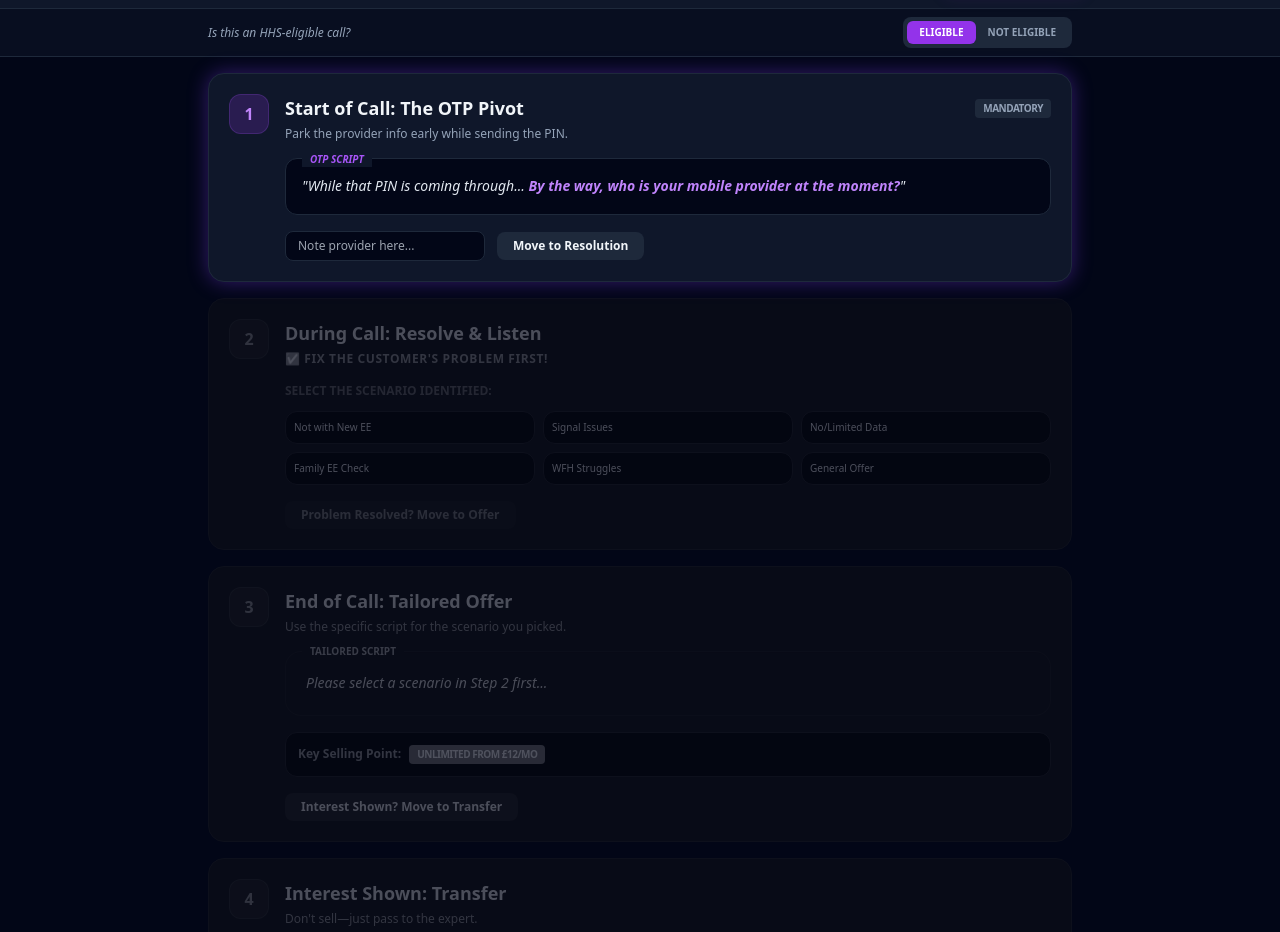
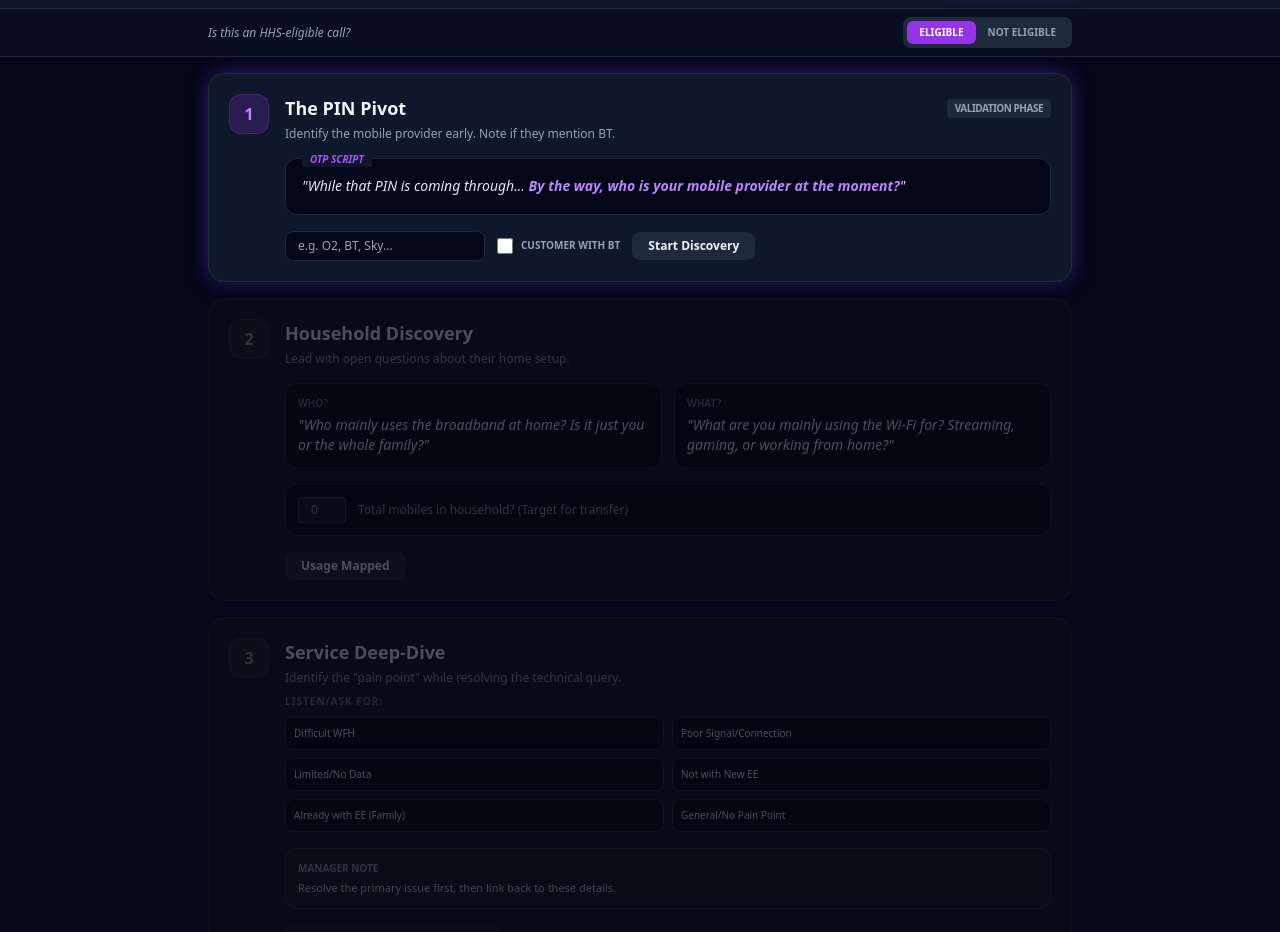
Before and after one commit to calumjames68/Callwork, a plain HTML site: page index.html in a window 1280 px wide. Shown: the part 64-996 px from the top of the page. Drawn offline with nearby package versions, Linux system fonts and the light colour scheme.

Commit message:
Update index.html

```diff
--- a/index.html
+++ b/index.html
@@ -30,12 +30,9 @@
             </div>
 
             <div class="flex items-center gap-4">
-                <div class="text-right">
-                    <p class="text-[10px] text-slate-500 uppercase font-bold">Manager Target</p>
-                    <div class="flex gap-1 mt-1">
-                        <span class="px-2 py-0.5 rounded bg-purple-900/50 text-purple-300 text-[10px] border border-purple-700">Pushing 50%+</span>
-                    </div>
-                </div>
+                <button onclick="resetFlow()" class="text-xs bg-slate-800 hover:bg-slate-700 text-slate-300 px-4 py-2 rounded-xl transition-all border border-slate-700">
+                    Reset Call 🔄
+                </button>
                 <button onclick="logTransfer()" class="bg-purple-600 hover:bg-purple-500 text-white px-5 py-2 rounded-xl text-sm font-bold transition-all shadow-lg shadow-purple-900/20 active:scale-95">
                     Log Transfer 🎯
                 </button>
@@ -64,75 +61,115 @@
                     <div class="bg-purple-600/20 text-purple-400 w-10 h-10 rounded-xl flex items-center justify-center font-black flex-shrink-0 border border-purple-500/20">1</div>
                     <div class="flex-1">
                         <div class="flex justify-between items-center mb-1">
-                            <h2 class="text-lg font-bold">Start of Call: The OTP Pivot</h2>
-                            <span class="text-[10px] bg-slate-800 px-2 py-0.5 rounded text-slate-400 uppercase font-bold tracking-tighter">MANDATORY</span>
+                            <h2 class="text-lg font-bold">The PIN Pivot</h2>
+                            <span class="text-[10px] bg-slate-800 px-2 py-0.5 rounded text-slate-400 uppercase font-bold tracking-tighter">Validation Phase</span>
                         </div>
-                        <p class="text-slate-400 text-xs mb-4">Park the provider info early while sending the PIN.</p>
+                        <p class="text-slate-400 text-xs mb-4">Identify the mobile provider early. Note if they mention BT.</p>
                         <div class="bg-slate-950 p-4 rounded-xl border border-slate-800 italic text-slate-200 text-sm leading-relaxed relative">
                             <span class="absolute -top-2 left-4 bg-slate-900 px-2 text-[10px] font-bold text-purple-500">OTP SCRIPT</span>
                             "While that PIN is coming through... <span class="text-purple-400 font-bold">By the way, who is your mobile provider at the moment?</span>"
                         </div>
-                        <div class="mt-4 flex items-center gap-3">
-                            <input type="text" id="provider-input" placeholder="Note provider here..." class="bg-slate-950 border border-slate-800 rounded-lg px-3 py-1.5 text-xs focus:outline-none focus:border-purple-500 transition-all">
-                            <button onclick="nextStep(1)" class="bg-slate-800 hover:bg-slate-700 px-4 py-1.5 rounded-lg text-xs font-bold transition-colors">Move to Resolution</button>
+                        <div class="mt-4 flex flex-wrap items-center gap-3">
+                            <input type="text" id="provider-input" placeholder="e.g. O2, BT, Sky..." class="bg-slate-950 border border-slate-800 rounded-lg px-3 py-1.5 text-xs focus:outline-none focus:border-purple-500 transition-all">
+                            <div class="flex items-center gap-2">
+                                <input type="checkbox" id="is-bt" class="w-4 h-4 rounded bg-slate-800 border-slate-700 text-purple-600">
+                                <label for="is-bt" class="text-[10px] text-slate-400 font-bold uppercase">Customer with BT</label>
+                            </div>
+                            <button onclick="nextStep(1)" class="bg-slate-800 hover:bg-slate-700 px-4 py-1.5 rounded-lg text-xs font-bold transition-colors">Start Discovery</button>
                         </div>
                     </div>
                 </div>
             </section>
 
-            <!-- STEP 2: DURING CALL -->
+            <!-- STEP 2: HOUSEHOLD DISCOVERY -->
             <section id="step-2" class="bg-slate-900 p-5 rounded-2xl border border-slate-800 step-inactive transition-all duration-300">
                 <div class="flex items-start gap-4">
                     <div class="bg-purple-600/20 text-purple-400 w-10 h-10 rounded-xl flex items-center justify-center font-black flex-shrink-0 border border-purple-500/20">2</div>
                     <div class="flex-1">
-                        <h2 class="text-lg font-bold mb-1">During Call: Resolve & Listen</h2>
-                        <p class="text-slate-400 text-xs mb-4 text-green-500 font-bold uppercase tracking-wider">✅ Fix the customer's problem first!</p>
+                        <h2 class="text-lg font-bold mb-1">Household Discovery</h2>
+                        <p class="text-slate-400 text-xs mb-4">Lead with open questions about their home setup.</p>
 
-                        <p class="text-xs text-slate-500 mb-3 uppercase font-black">Select the scenario identified:</p>
-                        <div class="grid grid-cols-2 md:grid-cols-3 gap-2 mb-4">
-                            <button onclick="selectScenario('not-ee', this)" class="scenario-btn bg-slate-950 border border-slate-800 p-2 rounded-xl text-[10px] text-left hover:border-purple-500 transition-all">Not with New EE</button>
-                            <button onclick="selectScenario('signal', this)" class="scenario-btn bg-slate-950 border border-slate-800 p-2 rounded-xl text-[10px] text-left hover:border-purple-500 transition-all">Signal Issues</button>
-                            <button onclick="selectScenario('no-data', this)" class="scenario-btn bg-slate-950 border border-slate-800 p-2 rounded-xl text-[10px] text-left hover:border-purple-500 transition-all">No/Limited Data</button>
-                            <button onclick="selectScenario('already-ee', this)" class="scenario-btn bg-slate-950 border border-slate-800 p-2 rounded-xl text-[10px] text-left hover:border-purple-500 transition-all">Family EE Check</button>
-                            <button onclick="selectScenario('wfh', this)" class="scenario-btn bg-slate-950 border border-slate-800 p-2 rounded-xl text-[10px] text-left hover:border-purple-500 transition-all">WFH Struggles</button>
-                            <button onclick="selectScenario('generic', this)" class="scenario-btn bg-slate-950 border border-slate-800 p-2 rounded-xl text-[10px] text-left hover:border-purple-500 transition-all">General Offer</button>
+                        <div class="grid grid-cols-1 md:grid-cols-2 gap-3 mb-4">
+                            <div class="bg-slate-950 p-3 rounded-xl border border-slate-800">
+                                <p class="text-[10px] text-purple-500 font-black uppercase mb-1">Who?</p>
+                                <p class="text-sm italic">"Who mainly uses the broadband at home? Is it just you or the whole family?"</p>
+                            </div>
+                            <div class="bg-slate-950 p-3 rounded-xl border border-slate-800">
+                                <p class="text-[10px] text-purple-500 font-black uppercase mb-1">What?</p>
+                                <p class="text-sm italic">"What are you mainly using the Wi-Fi for? Streaming, gaming, or working from home?"</p>
+                            </div>
                         </div>
 
-                        <button onclick="nextStep(2)" id="move-to-offer" class="bg-slate-800 hover:bg-slate-700 px-4 py-1.5 rounded-lg text-xs font-bold transition-colors opacity-50 pointer-events-none">Problem Resolved? Move to Offer</button>
+                        <div class="flex items-center gap-3 bg-slate-950 p-3 rounded-xl border border-slate-800 mb-4">
+                             <input type="number" id="mobile-count" placeholder="0" class="w-12 bg-slate-900 border border-slate-700 rounded p-1 text-xs text-center">
+                             <span class="text-xs text-slate-400">Total mobiles in household? (Target for transfer)</span>
+                        </div>
+
+                        <button onclick="nextStep(2)" class="bg-slate-800 hover:bg-slate-700 px-4 py-1.5 rounded-lg text-xs font-bold transition-colors">Usage Mapped</button>
                     </div>
                 </div>
             </section>
 
-            <!-- STEP 3: END OF CALL -->
+            <!-- STEP 3: UNDERSTANDING SERVICES -->
             <section id="step-3" class="bg-slate-900 p-5 rounded-2xl border border-slate-800 step-inactive transition-all duration-300">
                 <div class="flex items-start gap-4">
                     <div class="bg-purple-600/20 text-purple-400 w-10 h-10 rounded-xl flex items-center justify-center font-black flex-shrink-0 border border-purple-500/20">3</div>
                     <div class="flex-1">
-                        <h2 class="text-lg font-bold mb-1">End of Call: Tailored Offer</h2>
-                        <p class="text-slate-400 text-xs mb-4">Use the specific script for the scenario you picked.</p>
+                        <h2 class="text-lg font-bold mb-1">Service Deep-Dive</h2>
+                        <p class="text-slate-400 text-xs mb-2">Identify the "pain point" while resolving the technical query.</p>
 
-                        <div class="bg-purple-900/10 p-5 rounded-2xl border border-purple-900/40 mb-4 shadow-inner relative">
-                            <span class="absolute -top-2 left-4 bg-slate-900 px-2 text-[10px] font-bold text-green-400 uppercase">TAILORED SCRIPT</span>
-                            <p id="final-script" class="text-sm italic text-purple-100 leading-relaxed">Please select a scenario in Step 2 first...</p>
+                        <div class="space-y-2 mb-4">
+                            <p class="text-[10px] text-slate-500 uppercase font-black tracking-widest">Listen/Ask for:</p>
+                            <div class="grid grid-cols-2 gap-2">
+                                <button onclick="selectScenario('wfh', this)" class="scenario-btn bg-slate-950 border border-slate-800 p-2 rounded-lg text-[10px] text-left hover:border-purple-500">Difficult WFH</button>
+                                <button onclick="selectScenario('signal', this)" class="scenario-btn bg-slate-950 border border-slate-800 p-2 rounded-lg text-[10px] text-left hover:border-purple-500">Poor Signal/Connection</button>
+                                <button onclick="selectScenario('no-data', this)" class="scenario-btn bg-slate-950 border border-slate-800 p-2 rounded-lg text-[10px] text-left hover:border-purple-500">Limited/No Data</button>
+                                <button onclick="selectScenario('not-ee', this)" class="scenario-btn bg-slate-950 border border-slate-800 p-2 rounded-lg text-[10px] text-left hover:border-purple-500">Not with New EE</button>
+                                <button onclick="selectScenario('already-ee', this)" class="scenario-btn bg-slate-950 border border-slate-800 p-2 rounded-lg text-[10px] text-left hover:border-purple-500">Already with EE (Family)</button>
+                                <button onclick="selectScenario('generic', this)" class="scenario-btn bg-slate-950 border border-slate-800 p-2 rounded-lg text-[10px] text-left hover:border-purple-500">General/No Pain Point</button>
+                            </div>
                         </div>
 
-                        <div class="flex items-center gap-2 mb-4 bg-slate-950 p-3 rounded-xl border border-slate-800">
-                            <span class="text-xs font-bold text-slate-400">Key Selling Point:</span>
-                            <span class="bg-green-600 text-white px-2 py-0.5 rounded text-[10px] font-black uppercase tracking-tighter">Unlimited from £12/mo</span>
+                        <div class="bg-green-900/10 p-3 rounded-xl border border-green-500/20 mb-4">
+                            <p class="text-[10px] text-green-500 font-black uppercase mb-1">Manager Note</p>
+                            <p class="text-[11px] text-slate-300">Resolve the primary issue first, then link back to these details.</p>
                         </div>
 
-                        <button onclick="nextStep(3)" class="bg-slate-800 hover:bg-slate-700 px-4 py-1.5 rounded-lg text-xs font-bold transition-colors">Interest Shown? Move to Transfer</button>
+                        <button onclick="nextStep(3)" id="move-to-offer" class="bg-slate-800 hover:bg-slate-700 px-4 py-1.5 rounded-lg text-xs font-bold transition-colors opacity-50 pointer-events-none">Problem Resolved? Go to Offer</button>
                     </div>
                 </div>
             </section>
 
-            <!-- STEP 4: INTEREST SHOWN -->
+            <!-- STEP 4: TAILORED OFFER -->
             <section id="step-4" class="bg-slate-900 p-5 rounded-2xl border border-slate-800 step-inactive transition-all duration-300">
                 <div class="flex items-start gap-4">
                     <div class="bg-purple-600/20 text-purple-400 w-10 h-10 rounded-xl flex items-center justify-center font-black flex-shrink-0 border border-purple-500/20">4</div>
                     <div class="flex-1">
-                        <h2 class="text-lg font-bold mb-1">Interest Shown: Transfer</h2>
-                        <p class="text-slate-400 text-xs mb-4">Don't sell—just pass to the expert.</p>
+                        <h2 class="text-lg font-bold mb-1">End of Call: Tailored Script</h2>
+                        <p class="text-slate-400 text-xs mb-4">Link back to the details from Step 2 & 3.</p>
+
+                        <div class="bg-purple-900/10 p-5 rounded-2xl border border-purple-900/40 mb-4 shadow-inner relative">
+                            <span class="absolute -top-2 left-4 bg-slate-900 px-2 text-[10px] font-bold text-green-400 uppercase">OFFER SCRIPT</span>
+                            <p id="final-script" class="text-sm italic text-purple-100 leading-relaxed">Select a scenario in Step 3...</p>
+                        </div>
+
+                        <div id="bt-migration-alert" class="hidden bg-blue-900/20 p-3 rounded-xl border border-blue-500/30 mb-4">
+                             <p class="text-[10px] text-blue-400 font-black uppercase">BT Loyalty Bonus</p>
+                             <p class="text-[11px] text-slate-300 italic">"Because you're moving your broadband over from BT to the New EE, you unlock this exclusive £12 rate."</p>
+                        </div>
+
+                        <button onclick="nextStep(4)" class="bg-slate-800 hover:bg-slate-700 px-4 py-1.5 rounded-lg text-xs font-bold transition-colors">Interest? Secure Transfer</button>
+                    </div>
+                </div>
+            </section>
+
+            <!-- STEP 5: TRANSFER -->
+            <section id="step-5" class="bg-slate-900 p-5 rounded-2xl border border-slate-800 step-inactive transition-all duration-300">
+                <div class="flex items-start gap-4">
+                    <div class="bg-purple-600/20 text-purple-400 w-10 h-10 rounded-xl flex items-center justify-center font-black flex-shrink-0 border border-purple-500/20">5</div>
+                    <div class="flex-1">
+                        <h2 class="text-lg font-bold mb-1">Transfer & Pause</h2>
+                        <p class="text-slate-400 text-xs mb-4">Don't decide for them. Use the silent pause.</p>
 
                         <div class="bg-slate-950 p-4 rounded-xl border border-slate-800 italic text-slate-200 text-sm leading-relaxed mb-4">
                             "If this is something you’re interested in, I’ll get you through to an expert who can go into a bit more detail. Please bear with me for a couple of minutes."
@@ -150,9 +187,8 @@
                                 <svg xmlns="http://www.w3.org/2000/svg" class="h-3 w-3" fill="none" viewBox="0 0 24 24" stroke="currentColor">
                                   <path stroke-linecap="round" stroke-linejoin="round" stroke-width="2" d="M8 5H6a2 2 0 00-2 2v12a2 2 0 002 2h10a2 2 0 002-2v-1M8 5a2 2 0 002 2h2a2 2 0 002-2M8 5a2 2 0 012-2h2a2 2 0 012 2m0 0h2a2 2 0 012 2v3m2 4H10m0 0l3-3m-3 3l3 3" />
                                 </svg>
-                                Copy HHS Example
+                                Log HHS Success
                             </button>
-                            <button onclick="resetFlow()" class="text-xs text-slate-500 hover:text-slate-300 underline">Reset Workflow</button>
                         </div>
                     </div>
                 </div>
@@ -187,7 +223,19 @@
             selectedScenarioKey = key;
             document.querySelectorAll('.scenario-btn').forEach(b => b.classList.remove('scenario-btn-active'));
             btn.classList.add('scenario-btn-active');
-            document.getElementById('final-script').innerText = scripts[key];
+
+            let scriptText = scripts[key];
+            const isBT = document.getElementById('is-bt').checked;
+
+            // If they are with BT, modify the script slightly to mention the move
+            if (isBT && key !== 'already-ee') {
+                scriptText = scriptText.replace("moving across to New EE", "moving your broadband over from BT to the New EE");
+                document.getElementById('bt-migration-alert').classList.remove('hidden');
+            } else {
+                document.getElementById('bt-migration-alert').classList.add('hidden');
+            }
+
+            document.getElementById('final-script').innerText = scriptText;
             document.getElementById('move-to-offer').classList.remove('opacity-50', 'pointer-events-none');
             document.getElementById('move-to-offer').classList.add('bg-purple-600', 'text-white');
         }
@@ -216,7 +264,7 @@
         }
 
         function nextStep(step) {
-            if (step < 4) {
+            if (step < 5) {
                 document.getElementById(`step-${step}`).classList.remove('step-active', 'glow');
                 document.getElementById(`step-${step}`).classList.add('step-inactive');
 
@@ -226,7 +274,7 @@
                 next.classList.add('step-active', 'glow');
                 next.scrollIntoView({ behavior: 'smooth', block: 'center' });
 
-                if (currentStep === 4) {
+                if (currentStep === 5) {
                     startPauseTimer();
                 }
             }
@@ -250,11 +298,16 @@
             clearInterval(timerInterval);
             document.getElementById('pause-timer').style.width = '0%';
             selectedScenarioKey = '';
-            document.getElementById('final-script').innerText = "Please select a scenario in Step 2 first...";
+            document.getElementById('final-script').innerText = "Select a scenario in Step 3...";
             document.getElementById('move-to-offer').classList.add('opacity-50', 'pointer-events-none');
+            document.getElementById('move-to-offer').classList.remove('bg-purple-600', 'text-white');
             document.querySelectorAll('.scenario-btn').forEach(b => b.classList.remove('scenario-btn-active'));
+            document.getElementById('provider-input').value = '';
+            document.getElementById('mobile-count').value = '';
+            document.getElementById('is-bt').checked = false;
+            document.getElementById('bt-migration-alert').classList.add('hidden');
 
-            for (let i = 1; i <= 4; i++) {
+            for (let i = 1; i <= 5; i++) {
                 const s = document.getElementById(`step-${i}`);
                 s.classList.add('step-inactive');
                 s.classList.remove('step-active', 'glow');
@@ -274,9 +327,10 @@
         }
 
         function copyExample() {
-            const provider = document.getElementById('provider-input').value || "O2";
+            const provider = document.getElementById('provider-input').value || "Unknown";
             const scriptUsed = scripts[selectedScenarioKey] || "General Offer";
-            const exampleText = `HHS Recommendation Example:\n1. Provider (OTP Phase): ${provider}\n2. Scenario Identified: ${selectedScenarioKey}\n3. Manager Script Used: ${scriptUsed}\n4. Result: Customer interest shown and transferred to specialist.`;
+            const mobiles = document.getElementById('mobile-count').value || "1";
+            const exampleText = `HHS Recommendation Example:\n1. Provider (OTP Phase): ${provider}\n2. Household Discovery: ${mobiles} mobiles in home.\n3. Scenario Identified: ${selectedScenarioKey}\n4. Script Used: ${scriptUsed}\n5. Result: Specialist transfer secured.`;
 
             const el = document.createElement('textarea');
             el.value = exampleText;
@@ -286,8 +340,8 @@
             document.body.removeChild(el);
 
             const btn = event.currentTarget;
-            btn.innerText = "COPIED!";
-            setTimeout(() => btn.innerHTML = '<svg xmlns="http://www.w3.org/2000/svg" class="h-3 w-3" fill="none" viewBox="0 0 24 24" stroke="currentColor"><path stroke-linecap="round" stroke-linejoin="round" stroke-width="2" d="M8 5H6a2 2 0 00-2 2v12a2 2 0 002 2h10a2 2 0 002-2v-1M8 5a2 2 0 002 2h2a2 2 0 002-2M8 5a2 2 0 012-2h2a2 2 0 012 2m0 0h2a2 2 0 012 2v3m2 4H10m0 0l3-3m-3 3l3 3" /></svg> Copy HHS Example', 2000);
+            btn.innerText = "EXAMPLE COPIED!";
+            setTimeout(() => btn.innerHTML = '<svg xmlns="http://www.w3.org/2000/svg" class="h-3 w-3" fill="none" viewBox="0 0 24 24" stroke="currentColor"><path stroke-linecap="round" stroke-linejoin="round" stroke-width="2" d="M8 5H6a2 2 0 00-2 2v12a2 2 0 002 2h10a2 2 0 002-2v-1M8 5a2 2 0 002 2h2a2 2 0 002-2M8 5a2 2 0 012-2h2a2 2 0 012 2m0 0h2a2 2 0 012 2v3m2 4H10m0 0l3-3m-3 3l3 3" /></svg> Log HHS Success', 2000);
         }
     </script>
 </body>
```
